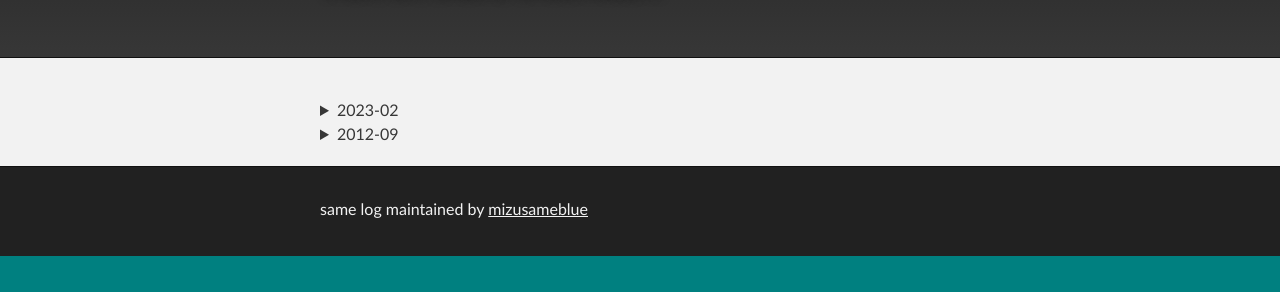
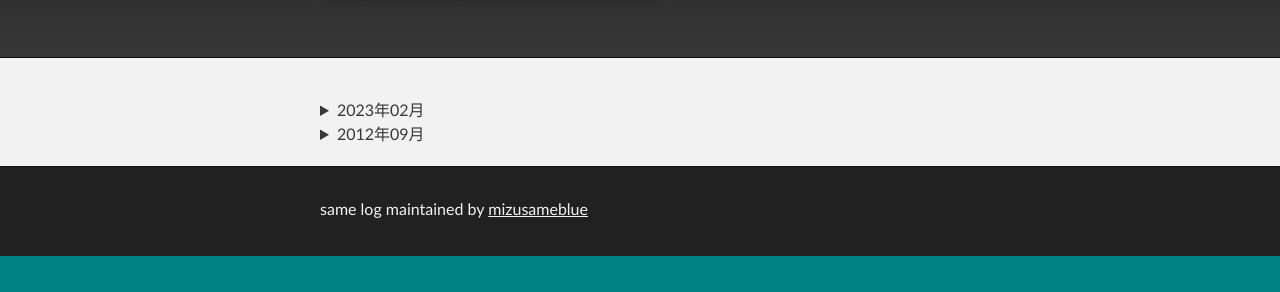
Before and after one commit to mizusameblue/blog, a Jekyll site: the page built from archives.html, in a window 1280 px wide. Shown: the part 152-444 px from the top of the page. Built offline with Jekyll 4.4.1, drawn with Linux system fonts in a browser that asks for light colours; part of the change alters nothing that is shown.

Commit message:
Update archives.html

```diff
--- a/archives.html
+++ b/archives.html
@@ -2,7 +2,7 @@
 title: 月別アーカイブ
 ---
 
-{% assign posts_by_month = site.posts | group_by_exp: "post", "post.date | date: '%Y-%m'" %}
+{% assign posts_by_month = site.posts | group_by_exp: "post", "post.date | date: '%Y年%m月'" %}
 
 {% for month in posts_by_month %}
 <details>
```
